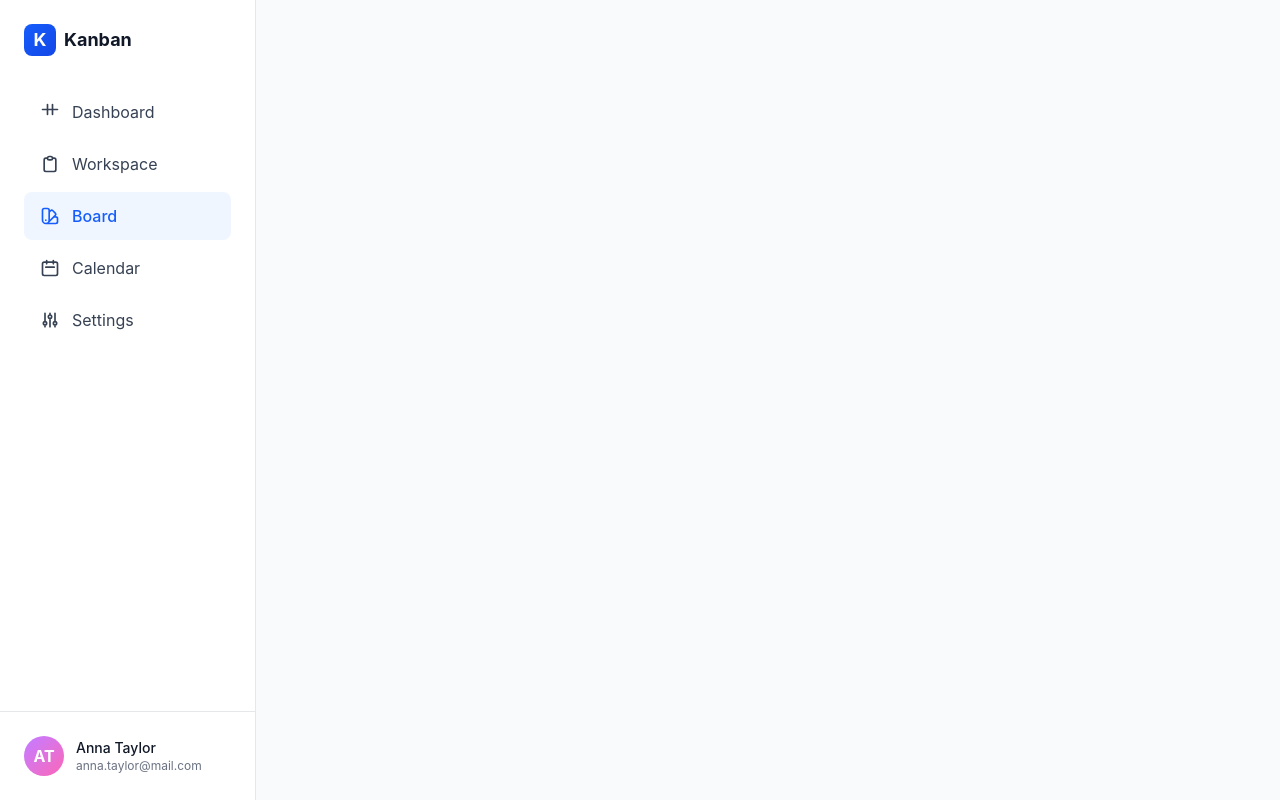
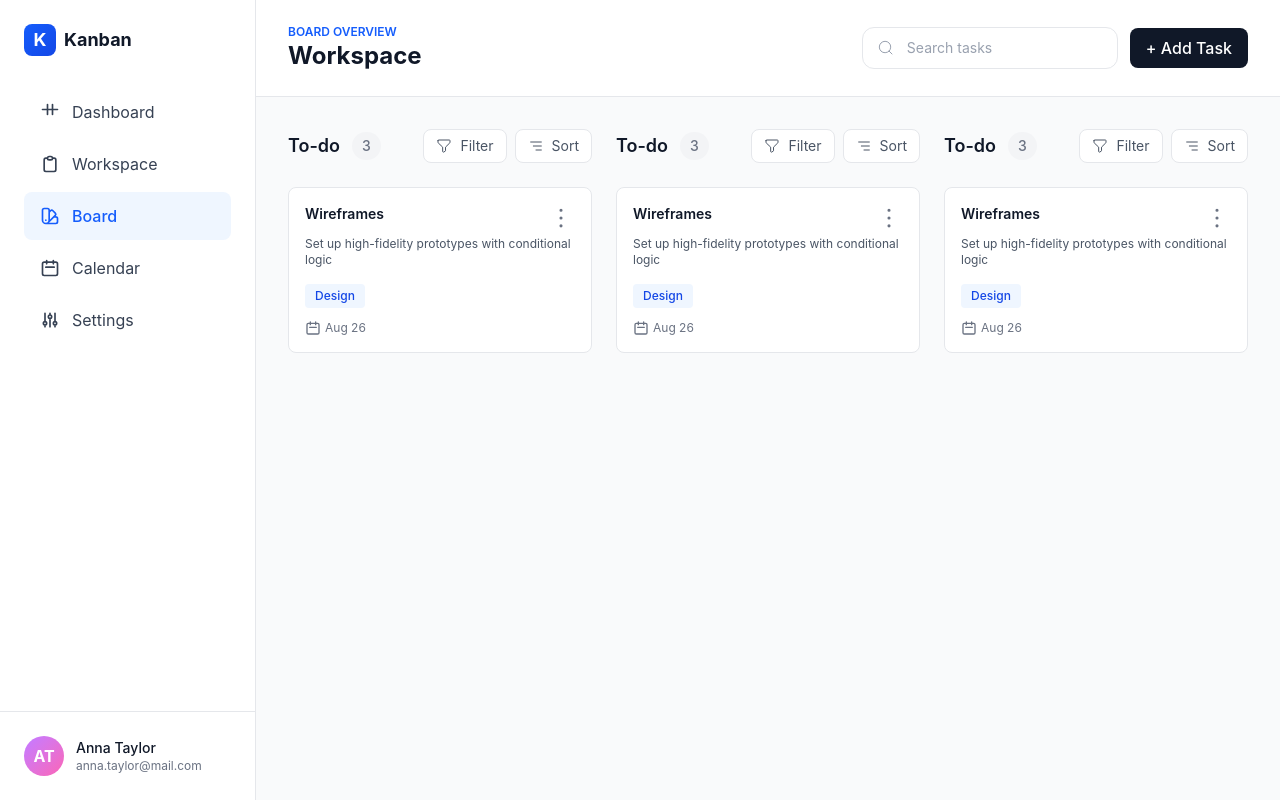
Before and after one commit to SuraiyaAkterTrishna/task-manager-react, a React (Vite) app: page / in a window 1280 px wide. Built offline with nearby package versions, Linux system fonts and the light colour scheme.

Commit message:
ui implementation and basic setup done

```diff
--- a/src/App.jsx
+++ b/src/App.jsx
@@ -1,11 +1,14 @@
+import Header from "./components/Header";
 import Sidebar from "./components/Sidebar";
+import TaskBoard from "./components/tasks/TaskBoard";
 
 export default function App(){
     return (
         <div className="min-h-screen flex flex-col lg:flex-row">
           <Sidebar />
           <main class="flex-1 flex flex-col min-h-0">
-
+            <Header />
+            <TaskBoard />
           </main>
         </div>
     );
--- /dev/null
+++ b/src/components/Header.jsx
@@ -0,0 +1,40 @@
+export default function Header() {
+  return (
+    <div className="bg-white border-b border-gray-200 px-4 py-4 sm:px-6 sm:py-6 lg:px-8">
+      <div className="flex flex-col gap-4 md:flex-row md:items-center md:justify-between">
+        <div>
+          <p className="text-xs font-semibold text-blue-600 uppercase">
+            Board Overview
+          </p>
+          <h1 className="text-2xl font-bold text-gray-900">Workspace</h1>
+        </div>
+        <div className="flex flex-col gap-3 sm:flex-row sm:items-center sm:justify-end w-full md:w-auto">
+          <div className="relative w-full sm:w-64">
+            <svg
+              className="w-4 h-4 text-gray-400 absolute left-4 top-1/2 -translate-y-1/2"
+              fill="none"
+              stroke="currentColor"
+              stroke-width="1.5"
+              viewBox="0 0 24 24"
+            >
+              <path
+                stroke-linecap="round"
+                stroke-linejoin="round"
+                d="M21 21l-4.35-4.35m0 0A7.5 7.5 0 104.5 4.5a7.5 7.5 0 0012.15 12.15z"
+              ></path>
+            </svg>
+            <input
+              type="search"
+              id="card-search"
+              placeholder="Search tasks"
+              className="w-full rounded-xl border border-gray-200 bg-white pl-11 pr-4 py-2.5 text-sm text-gray-900 placeholder:text-gray-400 focus:border-gray-900 focus:outline-none"
+            />
+          </div>
+          <button className="px-4 py-2 bg-gray-900 text-white rounded-lg font-medium hover:bg-gray-800 transition-colors">
+            + Add Task
+          </button>
+        </div>
+      </div>
+    </div>
+  );
+}
--- /dev/null
+++ b/src/components/tasks/TaskBoard.jsx
@@ -0,0 +1,13 @@
+import TaskColumn from "./TaskColumn";
+
+export default function TaskBoard(){
+    return (
+        <div className="flex-1 p-4 sm:p-6 lg:p-8 min-h-0">
+                    <div className="flex flex-col gap-6 xl:flex-row h-full">
+                        <TaskColumn />
+                        <TaskColumn />
+                        <TaskColumn />
+                    </div>
+                </div>
+    );
+}
--- /dev/null
+++ b/src/components/tasks/TaskCard.jsx
@@ -0,0 +1,87 @@
+export default function TaskCard() {
+  return (
+    <div
+      className="bg-white rounded-lg border border-gray-200 p-4 hover:shadow-md transition-shadow relative"
+      data-card="wireframes"
+      data-column="todo"
+    >
+      <div
+        className="absolute top-4 right-4 text-gray-500"
+        data-card-menu-container
+      >
+        <button
+          type="button"
+          className="p-1 rounded-full hover:bg-gray-100 hover:text-gray-700 focus:outline-none"
+          data-card-menu-toggle="wireframes-menu"
+          aria-label="Open card menu"
+        >
+          <svg className="w-5 h-5" fill="currentColor" viewBox="0 0 16 16">
+            <path d="M8 3a1.25 1.25 0 110-2.5A1.25 1.25 0 018 3zm0 6.25a1.25 1.25 0 110-2.5 1.25 1.25 0 010 2.5zm0 6.25a1.25 1.25 0 110-2.5 1.25 1.25 0 010 2.5z" />
+          </svg>
+        </button>
+        <div
+          className="absolute right-0 mt-2 w-48 bg-white border border-gray-200 rounded-xl shadow-lg text-sm text-gray-700 py-2 hidden z-40"
+          id="wireframes-menu"
+          data-card-menu
+        >
+          <p className="px-4 pb-2 text-xs font-semibold text-gray-400 uppercase tracking-wider">
+            Move to
+          </p>
+          <button
+            type="button"
+            className="w-full text-left px-4 py-2 hover:bg-gray-50"
+          >
+            In Progress
+          </button>
+          <button
+            type="button"
+            className="w-full text-left px-4 py-2 hover:bg-gray-50"
+          >
+            Done
+          </button>
+          <div className="border-t border-gray-100 mt-2 pt-2 space-y-1">
+            <button
+              type="button"
+              className="w-full text-left px-4 py-2 hover:bg-gray-50"
+            >
+              Edit Card
+            </button>
+            <button
+              type="button"
+              className="w-full text-left px-4 py-2 text-red-600 hover:bg-red-50"
+            >
+              Delete Card
+            </button>
+          </div>
+        </div>
+      </div>
+      <div className="mb-3">
+        <h3 className="font-semibold text-gray-900 text-sm">Wireframes</h3>
+      </div>
+      <p className="text-xs text-gray-600 mb-4">
+        Set up high-fidelity prototypes with conditional logic
+      </p>
+      <div className="flex items-center gap-2 mb-3">
+        <span className="inline-block px-2.5 py-1 bg-blue-50 text-blue-700 text-xs font-medium rounded">
+          Design
+        </span>
+      </div>
+      <div className="flex items-center gap-1 text-xs text-gray-500">
+        <svg
+          className="w-4 h-4"
+          fill="none"
+          stroke="currentColor"
+          viewBox="0 0 24 24"
+        >
+          <path
+            stroke-linecap="round"
+            stroke-linejoin="round"
+            stroke-width="2"
+            d="M8 7V3m8 4V3m-9 8h10M5 21h14a2 2 0 002-2V7a2 2 0 00-2-2H5a2 2 0 00-2 2v12a2 2 0 002 2z"
+          ></path>
+        </svg>
+        Aug 26
+      </div>
+    </div>
+  );
+}
--- /dev/null
+++ b/src/components/tasks/TaskColumn.jsx
@@ -0,0 +1,116 @@
+import TaskCard from "./TaskCard";
+
+export default function TaskColumn() {
+  return (
+    <div className="flex-1 flex flex-col min-w-0 w-full">
+      <div className="flex items-center gap-3 mb-6">
+        <div className="flex items-center gap-3">
+          <h2 className="text-lg font-semibold text-gray-900">To-do</h2>
+          <span className="text-sm font-medium text-gray-500 bg-gray-100 px-2.5 py-1 rounded-full">
+            3
+          </span>
+        </div>
+
+        <div className="ml-auto flex items-center gap-2">
+          <div className="relative">
+            <button
+              type="button"
+              className="flex items-center gap-2 px-3 py-1.5 text-sm text-gray-600 bg-white border border-gray-200 rounded-lg hover:bg-gray-50 focus:outline-none"
+              data-menu-toggle="todo-filter-menu"
+            >
+              <svg
+                className="w-4 h-4"
+                fill="none"
+                stroke="currentColor"
+                viewBox="0 0 24 24"
+                stroke-width="1.5"
+              >
+                <path
+                  stroke-linecap="round"
+                  stroke-linejoin="round"
+                  d="M3 4a1 1 0 011-1h16a1 1 0 011 1v2.586a1 1 0 01-.293.707l-6.414 6.414V19a1 1 0 01-.553.894l-2 1A1 1 0 0110 20v-6.293L3.293 7.293A1 1 0 013 6.586V4z"
+                ></path>
+              </svg>
+              Filter
+            </button>
+            <div
+              className="absolute right-0 mt-2 w-48 bg-white border border-gray-200 rounded-xl shadow-lg text-sm text-gray-700 py-2 hidden z-40"
+              id="todo-filter-menu"
+              data-menu
+            >
+              <p className="px-4 pb-2 text-xs font-semibold text-gray-400 uppercase tracking-wider">
+                Filter by tag
+              </p>
+              <button
+                type="button"
+                className="w-full text-left px-4 py-2 hover:bg-gray-50"
+              >
+                Design
+              </button>
+              <button
+                type="button"
+                className="w-full text-left px-4 py-2 hover:bg-gray-50"
+              >
+                Operations
+              </button>
+              <button
+                type="button"
+                className="w-full text-left px-4 py-2 hover:bg-gray-50"
+              >
+                Marketing
+              </button>
+            </div>
+          </div>
+
+          <div className="relative">
+            <button
+              type="button"
+              className="flex items-center gap-2 px-3 py-1.5 text-sm text-gray-600 bg-white border border-gray-200 rounded-lg hover:bg-gray-50 focus:outline-none"
+              data-menu-toggle="todo-sort-menu"
+            >
+              <svg
+                className="w-4 h-4"
+                fill="none"
+                stroke="currentColor"
+                viewBox="0 0 24 24"
+                stroke-width="1.5"
+              >
+                <path
+                  stroke-linecap="round"
+                  stroke-linejoin="round"
+                  d="M4 6h16M8 12h12M12 18h8"
+                ></path>
+              </svg>
+              Sort
+            </button>
+            <div
+              className="absolute right-0 mt-2 w-48 bg-white border border-gray-200 rounded-xl shadow-lg text-sm text-gray-700 py-2 hidden z-40"
+              id="todo-sort-menu"
+              data-menu
+            >
+              <p className="px-4 pb-2 text-xs font-semibold text-gray-400 uppercase tracking-wider">
+                Sort by date
+              </p>
+              <button
+                type="button"
+                className="w-full text-left px-4 py-2 hover:bg-gray-50"
+              >
+                Newest first
+              </button>
+              <button
+                type="button"
+                className="w-full text-left px-4 py-2 hover:bg-gray-50"
+              >
+                Oldest first
+              </button>
+            </div>
+          </div>
+        </div>
+      </div>
+
+      <div className="space-y-4 flex-1 overflow-visible lg:overflow-y-auto">
+        <TaskCard />
+      </div>
+    </div>
+  );
+}
```
